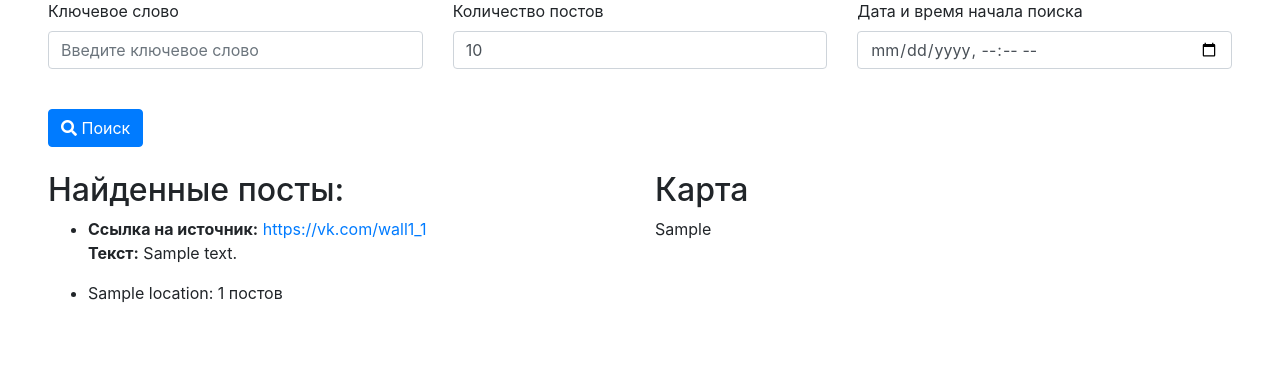
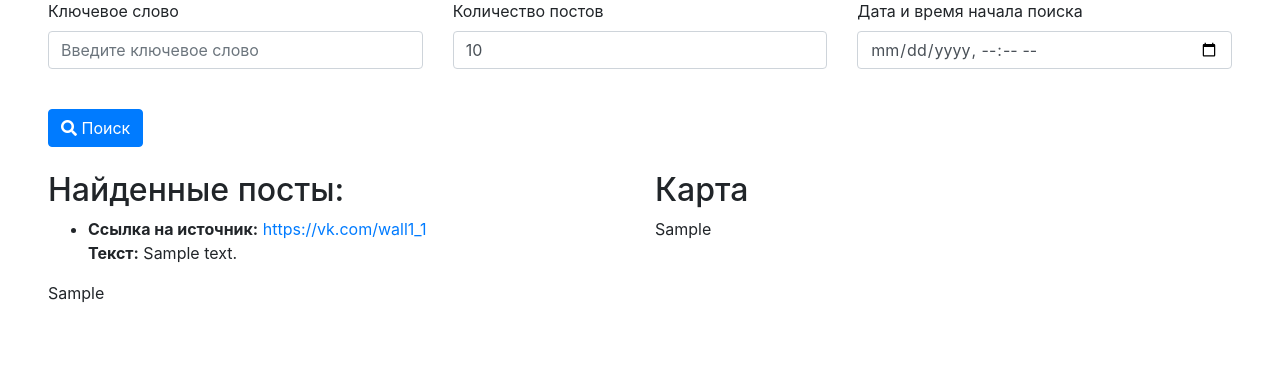
Before and after one commit to InsapArt/vk_posts_map, a Django app: template vk_map/posts/templates/posts/search.html in a window 1280 px wide. Shown: the part 73-459 px from the top of the page. Run offline with Django 5.2, Linux system fonts and the light colour scheme; the template is opened without the code that fills it: most values are stand-ins (such as "Sample title", 1, 10 or a date in 2020); some libraries are stand-ins or nearby versions.

Commit message:
Update search.html

```diff
--- a/vk_map/posts/templates/posts/search.html
+++ b/vk_map/posts/templates/posts/search.html
@@ -61,11 +61,7 @@
             </div>
             <div class="col-md-6 half">
                 <div id="stat">
-                    <ul>
-                        {% for location, count in location_stats.items %}
-                            <li>{{ location }}: {{ count }} постов</li>
-                        {% endfor %}
-                    </ul>
+                    {{ statistics_html|safe}}
                 </div>
             </div>
         </div>
```
